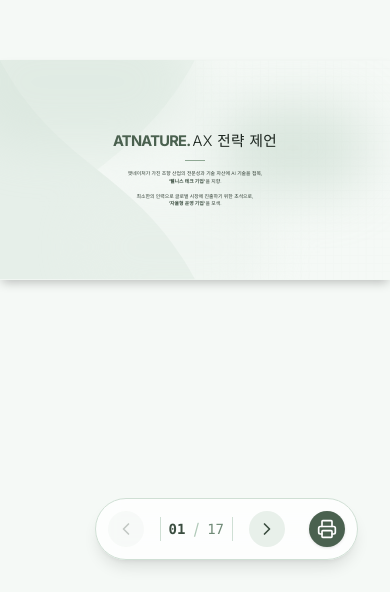
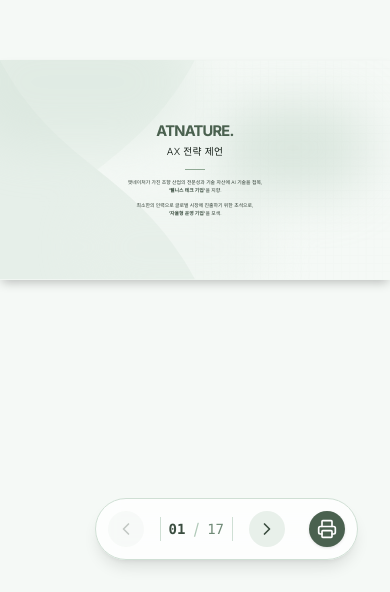
Before and after one commit to tomwaits76/atnature-AX-proposal, a Next.js app: page / in a window 390 px wide. Shown: the part 252-844 px from the top of the page. Built offline with nearby package versions, Linux system fonts and the light colour scheme.

Commit message:
Phase I: comprehensive refinements - 11 slides, 22 items

```diff
--- a/src/components/slides/Slide10_GlobalBoosting.tsx
+++ b/src/components/slides/Slide10_GlobalBoosting.tsx
@@ -10,32 +10,77 @@
     ];
 
     const regions = [
-        { name: "North America", angle: 0 },
-        { name: "Europe", angle: 90 },
-        { name: "Asia", angle: 180 },
-        { name: "Middle East", angle: 270 }
+        { name: "Korea", angle: 0 },
+        { name: "Japan", angle: 90 },
+        { name: "South East", angle: 180 },
+        { name: "North America", angle: 270 }
     ];
 
     return (
         <div className="w-[1920px] h-[1080px] bg-sage-900 p-20 flex flex-col relative overflow-hidden text-white">
-            {/* Background Map Effect - CSS Pattern */}
-            <div className="absolute inset-0 opacity-10 pointer-events-none">
-                <svg width="100%" height="100%">
-                    <pattern id="dot-pattern" x="0" y="0" width="40" height="40" patternUnits="userSpaceOnUse">
-                        <circle cx="2" cy="2" r="1.5" className="text-sage-500" fill="currentColor" />
-                    </pattern>
-                    <rect width="100%" height="100%" fill="url(#dot-pattern)" />
-                </svg>
-                {/* Abstract World Curves */}
-                <svg className="absolute inset-0 w-full h-full text-sage-800/30" stroke="currentColor" fill="none">
-                    <path d="M -100 600 Q 400 300 960 540 T 2020 400" strokeWidth="200" style={{ filter: 'blur(60px)' }} />
+            {/* Background World Map - Dot Pattern (Asia-Centric) */}
+            <div className="absolute inset-0 opacity-15 pointer-events-none">
+                <svg width="100%" height="100%" viewBox="0 0 1920 1080" preserveAspectRatio="xMidYMid slice">
+                    {/* Dot pattern base */}
+                    <defs>
+                        <pattern id="dot-pattern-map" x="0" y="0" width="20" height="20" patternUnits="userSpaceOnUse">
+                            <circle cx="2" cy="2" r="1" fill="#5e8c61" opacity="0.3" />
+                        </pattern>
+                    </defs>
+                    <rect width="100%" height="100%" fill="url(#dot-pattern-map)" />
+
+                    {/* Stylized continent shapes with dots - Asia-centric world map */}
+                    {/* Asia (Korea, Japan, Southeast Asia) - Center-Right */}
+                    <g fill="#5e8c61" opacity="0.6">
+                        {/* Korea */}
+                        {[840, 850, 860, 870, 880].map((x, i) => [320, 340, 360, 380, 400, 420].map((y, j) =>
+                            <circle key={`kr-${i}-${j}`} cx={x + (j % 2) * 5} cy={y} r="3" />
+                        ))}
+                        {/* Japan */}
+                        {[920, 930, 940, 950].map((x, i) => [280, 300, 320, 340, 360, 380, 400, 420, 440].map((y, j) =>
+                            <circle key={`jp-${i}-${j}`} cx={x + Math.sin(j) * 8} cy={y} r="2.5" />
+                        ))}
+                        {/* China */}
+                        {[680, 700, 720, 740, 760, 780, 800, 820].map((x, i) => [340, 360, 380, 400, 420, 440, 460, 480].map((y, j) =>
+                            (Math.random() > 0.3) && <circle key={`cn-${i}-${j}`} cx={x} cy={y} r="2" />
+                        ))}
+                        {/* Southeast Asia */}
+                        {[780, 800, 820, 840, 860, 880, 900].map((x, i) => [520, 540, 560, 580, 600, 620, 640].map((y, j) =>
+                            (Math.random() > 0.4) && <circle key={`sea-${i}-${j}`} cx={x} cy={y} r="2" />
+                        ))}
+                        {/* India/Middle East */}
+                        {[560, 580, 600, 620, 640, 660, 680].map((x, i) => [420, 440, 460, 480, 500, 520, 540].map((y, j) =>
+                            (Math.random() > 0.5) && <circle key={`in-${i}-${j}`} cx={x} cy={y} r="2" />
+                        ))}
+                    </g>
+
+                    {/* North America - Left side */}
+                    <g fill="#5e8c61" opacity="0.4">
+                        {[200, 220, 240, 260, 280, 300, 320, 340, 360, 380, 400].map((x, i) => [280, 300, 320, 340, 360, 380, 400, 420, 440].map((y, j) =>
+                            (Math.random() > 0.5) && <circle key={`na-${i}-${j}`} cx={x} cy={y} r="2" />
+                        ))}
+                    </g>
+
+                    {/* Europe - Center-Left */}
+                    <g fill="#5e8c61" opacity="0.35">
+                        {[460, 480, 500, 520, 540, 560, 580].map((x, i) => [260, 280, 300, 320, 340, 360].map((y, j) =>
+                            (Math.random() > 0.4) && <circle key={`eu-${i}-${j}`} cx={x} cy={y} r="2" />
+                        ))}
+                    </g>
+
+                    {/* Australia - Bottom Right */}
+                    <g fill="#5e8c61" opacity="0.35">
+                        {[1000, 1020, 1040, 1060, 1080, 1100].map((x, i) => [640, 660, 680, 700, 720].map((y, j) =>
+                            (Math.random() > 0.4) && <circle key={`au-${i}-${j}`} cx={x} cy={y} r="2" />
+                        ))}
+                    </g>
                 </svg>
             </div>
 
             {/* Header */}
             <div className="z-10 mb-16 text-center">
                 <div className="text-sage-400 text-sm font-semibold tracking-wider mb-4 uppercase">외연 확장</div>
-                <h2 className="text-5xl font-bold mb-4">적응형 글로벌 부스팅 엔진</h2>
+                <h2 className="text-5xl font-bold mb-6">적응형 글로벌 부스팅 엔진</h2>
                 <h3 className="text-2xl text-sage-300 font-light">권역별 시장 분석 및 플랫폼별 운영 로직 자동 수립,<br />문화적 맥락과 정서에 최적화된 전략 실행</h3>
             </div>
 
--- a/src/components/slides/Slide1_Title.tsx
+++ b/src/components/slides/Slide1_Title.tsx
@@ -40,8 +40,8 @@
                 className="text-center z-10 max-w-5xl"
             >
                 <h1 className="text-7xl md:text-9xl font-bold tracking-tighter leading-tight mb-8 drop-shadow-sm">
-                    <span className="text-sage-600">ATNATURE.</span>{" "}
-                    <span className="text-sage-900 font-light text-7xl md:text-8xl tracking-wide">AX 전략 제언</span>
+                    <span className="text-sage-600">ATNATURE.</span><br />
+                    <span className="text-sage-900 font-light text-5xl md:text-6xl tracking-wide">AX 전략 제언</span>
                 </h1>
 
                 <div className="w-24 h-1 bg-sage-400 mx-auto my-12" />
--- a/src/components/slides/Slide2_Definitions.tsx
+++ b/src/components/slides/Slide2_Definitions.tsx
@@ -51,7 +51,7 @@
                     className="bg-white p-12 rounded-3xl shadow-lg border border-sage-100 text-center h-[500px] flex flex-col justify-center relative overflow-hidden"
                 >
                     {/* Grid Background Pattern */}
-                    <svg className="absolute inset-0 w-full h-full opacity-20 pointer-events-none">
+                    <svg className="absolute inset-0 w-full h-full opacity-30 pointer-events-none">
                         <defs>
                             <pattern id="grid-pattern-box" width="20" height="20" patternUnits="userSpaceOnUse">
                                 <path d="M 20 0 L 0 0 0 20" fill="none" stroke="#5e8c61" strokeWidth="0.5" />
--- a/src/components/slides/Slide3_CapacityBuilding.tsx
+++ b/src/components/slides/Slide3_CapacityBuilding.tsx
@@ -5,7 +5,7 @@
     return (
         <div className="w-[1920px] h-[1080px] bg-sage-800 flex flex-col items-center justify-center p-20 relative text-white text-center">
             {/* Background Pattern */}
-            <div className="absolute inset-0 opacity-10"
+            <div className="absolute inset-0 opacity-20"
                 style={{ backgroundImage: 'radial-gradient(circle at 50% 50%, #fff 1px, transparent 1px)', backgroundSize: '40px 40px' }}
             />
 
--- a/src/components/slides/Slide5_DataMarketing.tsx
+++ b/src/components/slides/Slide5_DataMarketing.tsx
@@ -54,7 +54,7 @@
                             animate={{ opacity: 1, y: 0 }}
                             transition={{ delay: 0.2 + (i * 0.2) }}
                             className="w-full bg-white border border-sage-200 p-6 rounded-2xl shadow-lg relative flex items-center justify-between"
-                            style={{ width: `${100 - (i * 15)}%` }}
+                            style={{ width: `${100 - (i * 12)}%` }}
                         >
                             <span className="font-bold text-sage-700">Step 0{i + 1}</span>
                             <span className="text-sage-900 font-medium text-lg">{step}</span>
--- a/src/components/slides/Slide6_OpsAutomation.tsx
+++ b/src/components/slides/Slide6_OpsAutomation.tsx
@@ -76,7 +76,7 @@
                             <div className="flex justify-between text-sage-300 z-10"><Users size={20} /> <span className="text-sm">Active Users</span></div>
                             <div className="text-3xl font-mono text-white z-10 mt-2">45.2K <span className="text-blue-400 text-sm">~2.4k</span></div>
 
-                            <div className="absolute bottom-0 left-0 right-0 mx-auto w-3/4 h-24 opacity-50 flex justify-center">
+                            <div className="absolute inset-0 flex items-center justify-center opacity-50">
                                 <svg width="100%" height="100%" viewBox="0 0 100 50" preserveAspectRatio="none">
                                     <motion.path
                                         d="M0 25 L 10 30 L 20 15 L 30 35 L 40 20 L 50 40 L 60 10 L 70 30 L 80 20 L 90 35 L 100 15"
@@ -95,7 +95,7 @@
                         {/* AI Task Automation - Sine Wave Bars */}
                         <div className="bg-sage-700/50 rounded-xl p-6 col-span-2 relative overflow-hidden">
                             <div className="flex justify-between text-sage-300 mb-4 z-10 relative"><Activity size={20} /> <span>AI Task Automation</span></div>
-                            <div className="flex justify-between items-end h-32 gap-1 relative z-10 px-2 mt-8">
+                            <div className="flex justify-between items-end h-32 gap-1 relative z-10 px-2 mt-12">
                                 {Array.from({ length: 20 }).map((_, i) => (
                                     <motion.div
                                         key={i}
--- a/src/components/slides/Slide9_Subscription.tsx
+++ b/src/components/slides/Slide9_Subscription.tsx
@@ -86,9 +86,8 @@
                         );
                     })}
 
-                    {/* Active Pulse Animations - 3 pulses with staggered delays */}
+                    {/* Active Pulse Animations - 2 pulses with delays 0s, 2s */}
                     <div className="absolute inset-0 rounded-full border border-sage-300 animate-[ping_3s_linear_infinite] opacity-30" />
-                    <div className="absolute inset-0 rounded-full border border-sage-300 animate-[ping_3s_linear_infinite] opacity-30" style={{ animationDelay: '1s' }} />
                     <div className="absolute inset-0 rounded-full border border-sage-300 animate-[ping_3s_linear_infinite] opacity-30" style={{ animationDelay: '2s' }} />
                 </div>
             </div>
```
Also changed, not shown: src/components/slides/Slide12_DataSovereignty.tsx (+9 -7 lines), src/components/slides/Slide13_MultiAgent.tsx (+9 -9 lines), src/components/slides/Slide16_Appendix.tsx (+10 -4 lines), src/components/slides/Slide4_NativeDev.tsx (+5 -5 lines).
